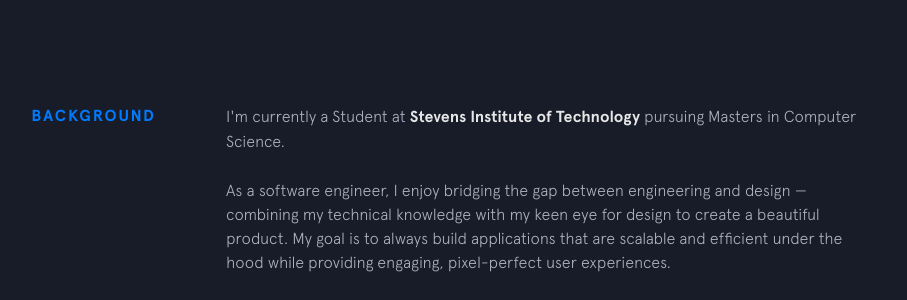
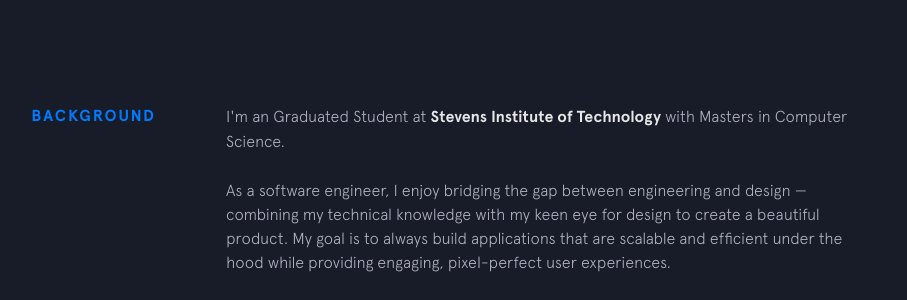
Before and after one commit to dharmitviradia/dharmitviradia.github.io, a Jekyll site: the page built from index.html, in a window 1280 px wide and 900 px high, scrolled down 743 px. Shown: the part 153-453 px from the top of the window, without its empty margins (224-1131 px from the left). Built offline with Jekyll 4.4.1, drawn with Linux system fonts in a browser that asks for light colours; nearby versions of some CDN libraries.

Commit message:
Update background.html

```diff
--- a/_includes/background.html
+++ b/_includes/background.html
@@ -2,8 +2,8 @@
   <div class="section__title">Background</div>
   <div class="section__content">
     <p>
-      I'm currently a Student at
-      <a class="underline-link" href="https://www.stevens.edu/" target="_blank">Stevens Institute of Technology</a> pursuing Masters in Computer Science.
+      I'm an Graduated Student at
+      <a class="underline-link" href="https://www.stevens.edu/" target="_blank">Stevens Institute of Technology</a> with Masters in Computer Science.
     </p>
 
     <p>
```
